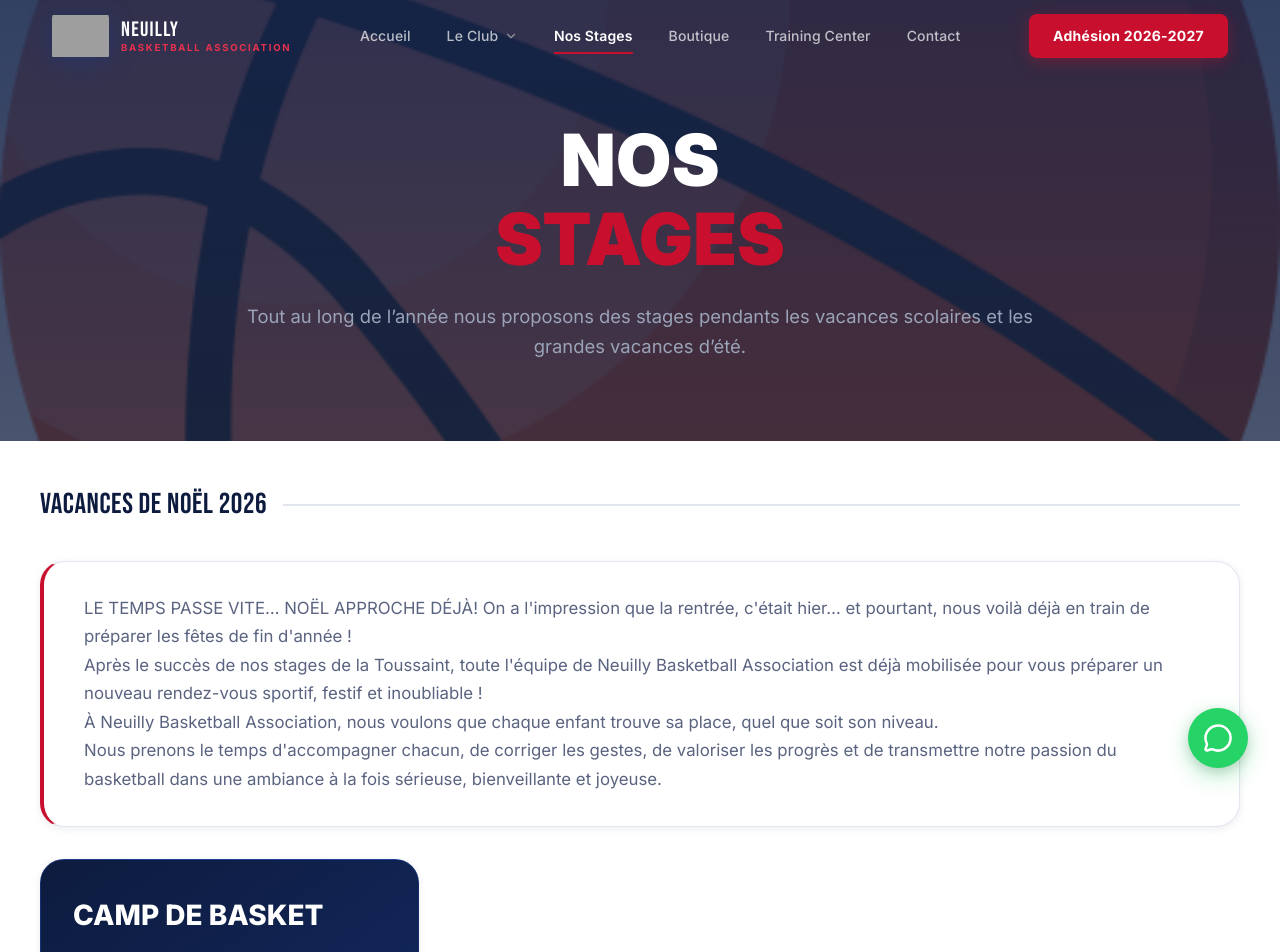
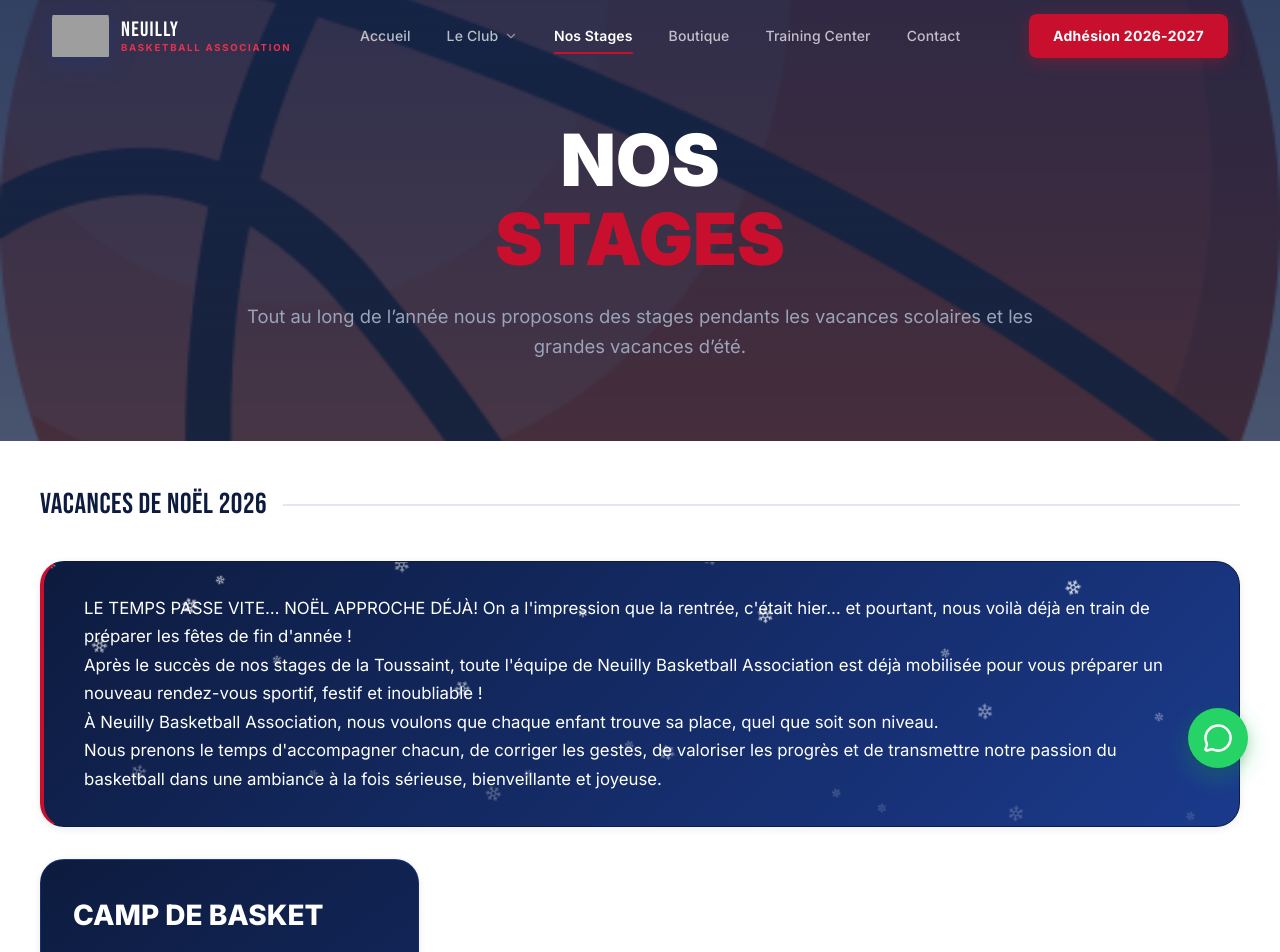
Before and after one commit to jeremygsz/neuilly-bball, a Next.js app: page /stages in a window 1280 px wide. Shown: the top 952 px of the page. Built offline with nearby package versions, Linux system fonts and the light colour scheme; grey boxes are pictures that could not be loaded.

Commit message:
stage noel

```diff
--- a/src/app/(public)/stages/StagesClient.tsx
+++ b/src/app/(public)/stages/StagesClient.tsx
@@ -27,13 +27,23 @@ interface Period {
     id: string;
     label: string;
     intro?: string;
+    theme?: "christmas";
     stages: Stage[];
 }
+
+// Valeurs fixes (pas de Math.random) pour éviter un mismatch d'hydratation
+const snowflakes = Array.from({ length: 24 }, (_, i) => ({
+    left: (i * 37) % 100,
+    size: 10 + ((i * 7) % 14),
+    duration: 6 + ((i * 5) % 7),
+    delay: -((i * 3) % 10),
+}));
 
 const periods: Period[] = [
     {
         id: "noel-2026",
         label: "Vacances de Noël 2026",
+        theme: "christmas",
         intro: "LE TEMPS PASSE VITE… NOËL APPROCHE DÉJÀ! On a l'impression que la rentrée, c'était hier… et pourtant, nous voilà déjà en train de préparer les fêtes de fin d'année !\n" +
             "Après le succès de nos stages de la Toussaint, toute l'équipe de Neuilly Basketball Association est déjà mobilisée pour vous préparer un nouveau rendez-vous sportif, festif et inoubliable !\n" +
             "À Neuilly Basketball Association, nous voulons que chaque enfant trouve sa place, quel que soit son niveau.\n" +
@@ -173,7 +183,27 @@ export default function StagesClient() {
                         <h2 className="font-display">{period.label}</h2>
                     </div>
 
-                    {period.intro && <p className={s.periodIntro}>{period.intro}</p>}
+                    {period.intro && (
+                        <div className={`${s.periodIntro} ${period.theme === "christmas" ? s.periodIntroChristmas : ""}`}>
+                            {period.theme === "christmas" && (
+                                <div className={s.snow} aria-hidden="true">
+                                    {snowflakes.map((f, i) => (
+                                        <Snowflake
+                                            key={i}
+                                            size={f.size}
+                                            className={s.snowflake}
+                                            style={{
+                                                left: `${f.left}%`,
+                                                animationDuration: `${f.duration}s`,
+                                                animationDelay: `${f.delay}s`,
+                                            }}
+                                        />
+                                    ))}
+                                </div>
+                            )}
+                            <p className={s.periodIntroText}>{period.intro}</p>
+                        </div>
+                    )}
 
                     <div className={s.grid}>
                         {period.stages.map((stage) => (
--- a/src/app/(public)/stages/page.module.scss
+++ b/src/app/(public)/stages/page.module.scss
@@ -112,6 +112,58 @@
 
   @media (max-width: $bp-sm) {
     padding: 24px;
+  }
+}
+
+.periodIntroText {
+  position: relative;
+  z-index: 1;
+  margin: 0;
+}
+
+.periodIntroChristmas {
+  position: relative;
+  overflow: hidden;
+  background: linear-gradient(135deg, $blue-dark 0%, $blue 100%);
+  border-color: $blue-dark;
+  border-left-color: $red;
+  color: $white;
+}
+
+.snow {
+  position: absolute;
+  inset: 0;
+  pointer-events: none;
+}
+
+.snowflake {
+  position: absolute;
+  top: -24px;
+  color: rgba($white, 0.7);
+  animation: snowfall linear infinite;
+
+  @media (prefers-reduced-motion: reduce) {
+    animation: none;
+    display: none;
+  }
+}
+
+@keyframes snowfall {
+  0% {
+    top: -24px;
+    transform: translateX(0) rotate(0deg);
+    opacity: 0;
+  }
+  10% {
+    opacity: 1;
+  }
+  50% {
+    transform: translateX(16px) rotate(180deg);
+  }
+  100% {
+    top: 100%;
+    transform: translateX(-8px) rotate(360deg);
+    opacity: 0.2;
   }
 }
 
```
